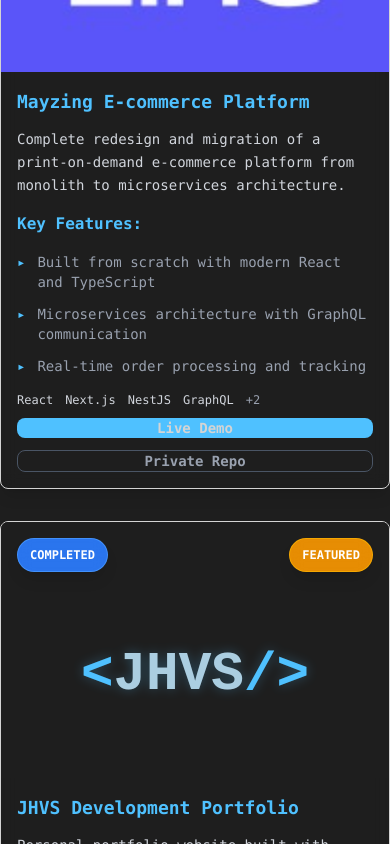
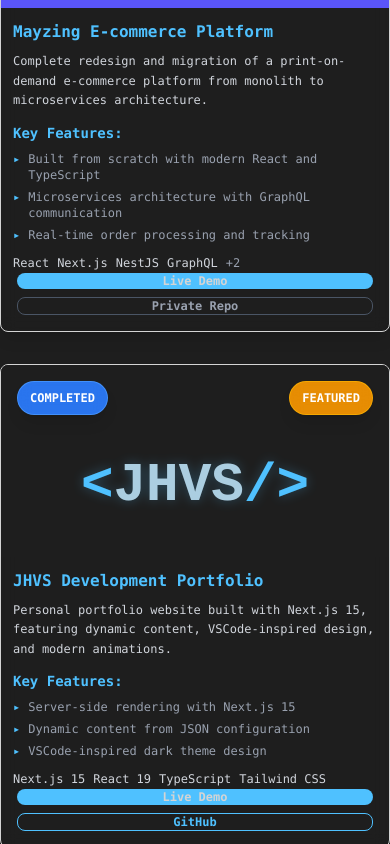
Before and after one commit to jhvs-development/jhvs-porfolio-website, a Next.js app: page / in a window 390 px wide. Shown: the part 7700-8544 px from the top of the page. Built offline with nearby package versions, Linux system fonts and the light colour scheme.

Commit message:
feat: make projects card more compact

```diff
--- a/src/components/sections/_components/projects/ProjectCard.tsx
+++ b/src/components/sections/_components/projects/ProjectCard.tsx
@@ -21,7 +21,7 @@ export const ProjectCard = ({ project, index }: ProjectCardProps) => {
     >
       {/* Project Image */}
       <div className="relative overflow-hidden">
-        <div className="w-full min-h-48 max-h-64 bg-gradient-to-br from-primary-blue/20 to-secondary-blue/20 flex items-center justify-center">
+        <div className="w-full min-h-36 max-h-48 bg-gradient-to-br from-primary-blue/20 to-secondary-blue/20 flex items-center justify-center">
           {project.image ? (
             <Image
               src={project.image}
@@ -44,32 +44,32 @@ export const ProjectCard = ({ project, index }: ProjectCardProps) => {
 
       {/* Project Content */}
       <div
-        className="relative flex flex-col flex-grow gap-4"
+        className="relative flex flex-col flex-grow gap-3"
         style={{
-          padding: '16px',
-          paddingBottom: '80px', // Add space for the fixed links section
+          padding: '12px',
+          paddingBottom: '60px', // Reduced space for the smaller links section
         }}
       >
-        <div className="flex flex-col gap-3">
-          <h4 className="text-lg md:text-xl font-bold text-primary-blue">
+        <div className="flex flex-col gap-2">
+          <h4 className="text-base md:text-lg font-bold text-primary-blue">
             {project.title}
           </h4>
-          <p className="text-gray-300 leading-relaxed text-sm md:text-base">
+          <p className="text-gray-300 leading-relaxed text-xs md:text-sm">
             {project.description}
           </p>
         </div>
 
         {/* Highlights */}
         {project.highlights && project.highlights.length > 0 && (
-          <div className="flex flex-col gap-4">
-            <h5 className="text-primary-blue font-semibold text-base">
+          <div className="flex flex-col gap-2">
+            <h5 className="text-primary-blue font-semibold text-sm">
               Key Features:
             </h5>
-            <ul className="flex flex-col gap-3">
+            <ul className="flex flex-col gap-1.5">
               {project.highlights.slice(0, 3).map((highlight, idx) => (
                 <li
                   key={idx}
-                  className="flex items-start gap-3 text-gray-400 text-sm"
+                  className="flex items-start gap-2 text-gray-400 text-xs"
                 >
                   <span className="text-primary-blue mt-0.5 flex-shrink-0">
                     ▸
@@ -82,30 +82,30 @@ export const ProjectCard = ({ project, index }: ProjectCardProps) => {
         )}
 
         {/* Technologies */}
-        <div className="flex flex-wrap gap-3">
+        <div className="flex flex-wrap gap-2">
           {project.technologies.slice(0, 4).map((tech, idx) => (
             <span
               key={idx}
-              className="px-3 py-2 text-xs md:text-sm bg-border-color/30 text-gray-300 rounded-full hover:bg-primary-blue/20 transition-colors duration-300"
+              className="px-2 py-1 text-xs bg-border-color/30 text-gray-300 rounded-full hover:bg-primary-blue/20 transition-colors duration-300"
             >
               {tech}
             </span>
           ))}
           {project.technologies.length > 4 && (
-            <span className="px-3 py-2 text-xs md:text-sm bg-border-color/30 text-gray-400 rounded-full">
+            <span className="px-2 py-1 text-xs bg-border-color/30 text-gray-400 rounded-full">
               +{project.technologies.length - 4}
             </span>
           )}
         </div>
 
         {/* Links */}
-        <div className="absolute bottom-4 left-4 right-4 flex flex-col sm:flex-row gap-3 p-4">
+        <div className="absolute bottom-4 left-4 right-4 flex flex-col sm:flex-row gap-2 p-3">
           {project.links.live && (
             <a
               href={project.links.live}
               target="_blank"
               rel="noopener noreferrer"
-              className="flex-1 bg-primary-blue text-background text-center py-3 px-4 rounded-lg hover:bg-secondary-blue transition-colors duration-300 font-semibold text-sm"
+              className="flex-1 bg-primary-blue text-background text-center py-2 px-3 rounded-lg hover:bg-secondary-blue transition-colors duration-300 font-semibold text-xs"
             >
               Live Demo
             </a>
@@ -115,18 +115,18 @@ export const ProjectCard = ({ project, index }: ProjectCardProps) => {
               href={project.links.github}
               target="_blank"
               rel="noopener noreferrer"
-              className="flex-1 border border-primary-blue text-primary-blue text-center py-3 px-4 rounded-lg hover:bg-primary-blue hover:text-background transition-colors duration-300 font-semibold text-sm"
+              className="flex-1 border border-primary-blue text-primary-blue text-center py-2 px-3 rounded-lg hover:bg-primary-blue hover:text-background transition-colors duration-300 font-semibold text-xs"
             >
               GitHub
             </a>
           )}
           {project.links.discontinued && (
-            <div className="flex-1 border border-gray-600 text-gray-400 text-center py-3 px-4 rounded-lg font-semibold text-sm">
+            <div className="flex-1 border border-gray-600 text-gray-400 text-center py-2 px-3 rounded-lg font-semibold text-xs">
               Discontinued
             </div>
           )}
           {project.links.private && (
-            <div className="flex-1 border border-gray-600 text-gray-400 text-center py-3 px-4 rounded-lg font-semibold text-sm">
+            <div className="flex-1 border border-gray-600 text-gray-400 text-center py-2 px-3 rounded-lg font-semibold text-xs">
               Private Repo
             </div>
           )}
```
